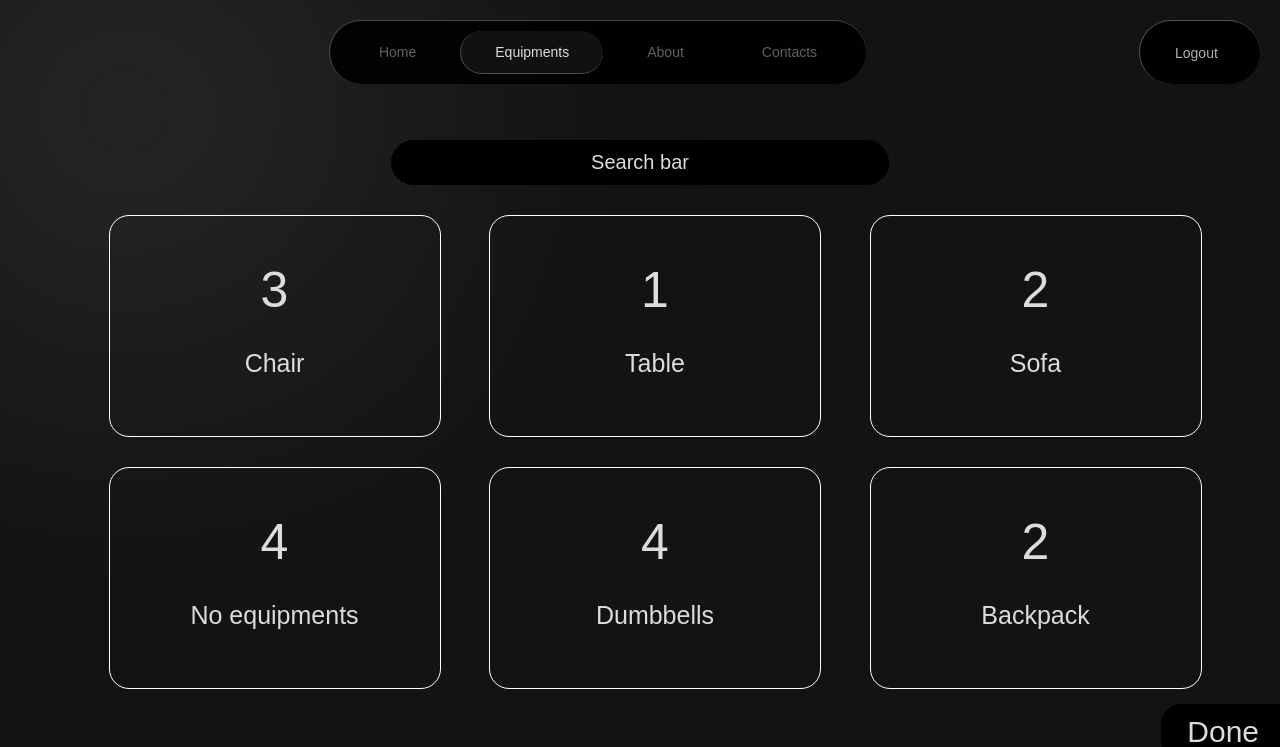
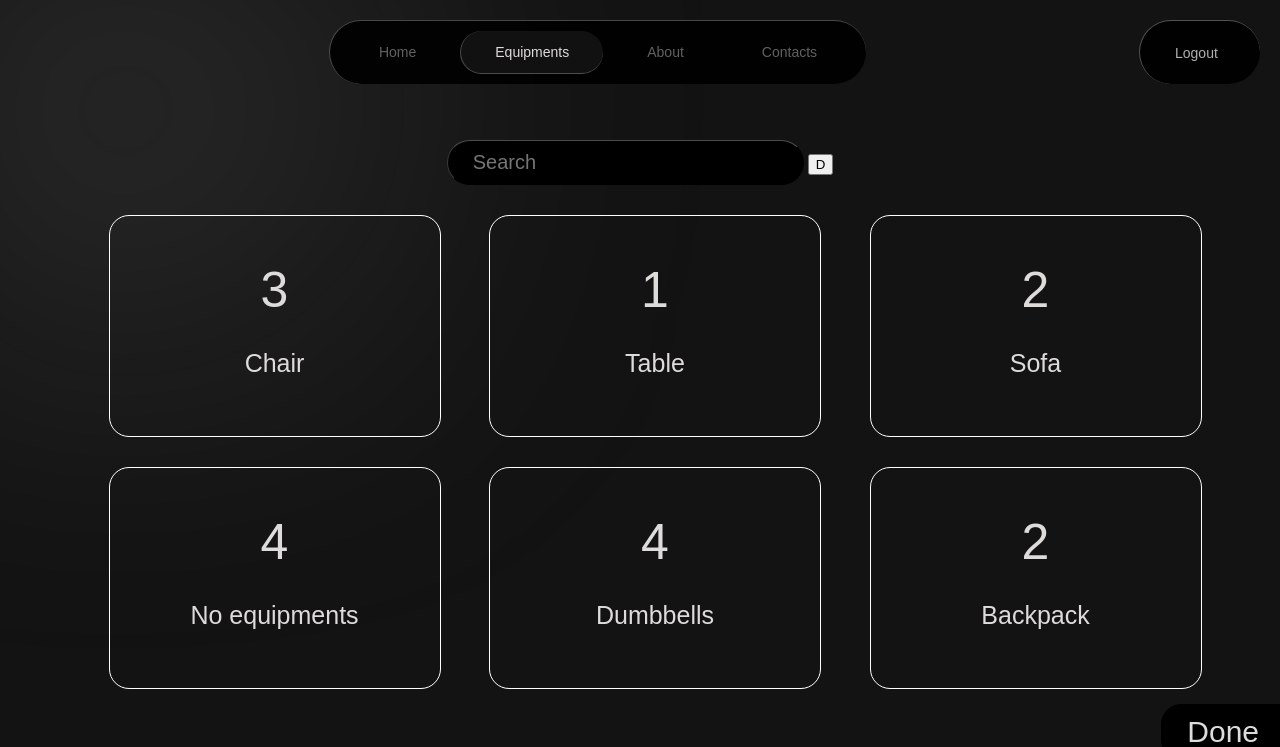
Before and after one commit to ShivamNotfound/NoExcuses, a Django app: page /select_equipment/ in a window 1280 px wide. Shown: the top 747 px of the page. Run offline with Django 5.2, Linux system fonts and the light colour scheme; a user stored in the database is signed in; data comes from the database, SQL or seed files in the repository; both versions use the stored data as it was after the commit.

Commit message:
Basic Search bar added, have to test yet

```diff
--- a/ne_project/api/static/api/available_workouts_submuscle.js
+++ b/ne_project/api/static/api/available_workouts_submuscle.js
@@ -6,3 +6,4 @@ sortform.addEventListener("change",(e)=>
         sortform.submit();
         console.log("Ding");
     })
+console.log("connected!");
--- a/ne_project/api/static/api/select_equipment.css
+++ b/ne_project/api/static/api/select_equipment.css
@@ -4,11 +4,22 @@
     color:rgb(222, 219, 219);
     font-size: 20px;
     border:1px solid black;
-    width:40%;
+    width:25%;
+    min-width:200px;
     padding-top:10px;
     padding-bottom:10px;
-    border-radius:30px;
+    padding-right:20px;
+    padding-left:25px;
+    border-radius:35px;
     background-color:black;
+    border-left:rgb(57, 57, 57) 1px solid;
+    border-top:rgba(75, 75, 75) 1px solid;
+}
+#search_bar:focus{
+    outline:none;
+}
+#search_label{
+    visibility: hidden;
 }
 
 .equipment_cards{
--- /dev/null
+++ b/ne_project/api/static/api/select_equipment.js
@@ -0,0 +1,7 @@
+const searchbar = document.getElementById("search_bar");
+const form = document.getElementById("search_form");
+
+searchbar.addEventListener("change", (e)=>{
+    console.log("Changing!");
+    form.submit();
+})
--- a/ne_project/api/templates/api/select_equipment.html
+++ b/ne_project/api/templates/api/select_equipment.html
@@ -2,7 +2,14 @@
 {% block content %}
 {% load static %}
     <link rel="stylesheet" href="{% static 'api/select_equipment.css' %}">
-    <center><div id="search_bar">Search bar</div></center>
+    <form method="POST" action="/select_equipment/" id="search_form">
+        {% csrf_token %}
+        <center>
+            <label for="search_bar" name="search_value" id="search_label"></label>
+            <input id="search_bar" placeholder="Search" name="search_value">
+            <button id="search_btn" type="submit" name="search_bar">D</button>
+        </center>
+    </form>
 
     <form method="post" action="/select_equipment/">
         {% csrf_token %}
@@ -29,4 +36,6 @@
     <button type = "submit" id="donebtn">Done</button>
     <div id="blurbar"></div>
     </form>
+
+<script src="{% static 'api/select_equipment.js' %}"></script>
 {% endblock %}
--- a/ne_project/api/views.py
+++ b/ne_project/api/views.py
@@ -31,18 +31,24 @@ class Home(generic.ListView):
 
 @csrf_protect
 def equipment_selection(request):
+    equipments = Equipment.objects.prefetch_related()
+
     if request.method == 'POST':
-        ids = list(request.POST.keys())[1:] # Remove blurbar and fix this.
-        if request.user.is_authenticated:
-            pf = Profile.objects.get(user = request.user)
-            pf.equipment_ids = ids
-            pf.save()
+        print(request.POST)
+        if "search_bar" not in request.POST:
+            ids = list(request.POST.keys())[1:] # Remove blurbar and fix this.
+            if request.user.is_authenticated:
+                pf = Profile.objects.get(user = request.user)
+                pf.equipment_ids = ids
+                pf.save()
+            else:
+                request.session['equipment_ids'] = ids
+            selected_equipments = Equipment.objects.filter(id__in = ids)
+            workouts = Workout.objects.filter(equipment__in = selected_equipments)
+            return redirect("home")
         else:
-            request.session['equipment_ids'] = ids
-        selected_equipments = Equipment.objects.filter(id__in = ids)
-        workouts = Workout.objects.filter(equipment__in = selected_equipments)
-        return redirect("home")
-    equipments = Equipment.objects.prefetch_related()
+            if request.POST.get('search_value') != "":
+                equipments = Equipment.objects.filter(name__icontains = request.POST.get("search_value"))
     context = {"equipments": equipments}
     return render(request, 'api/select_equipment.html', context)
 
```
Also changed, not shown: ne_project/db.sqlite3.
